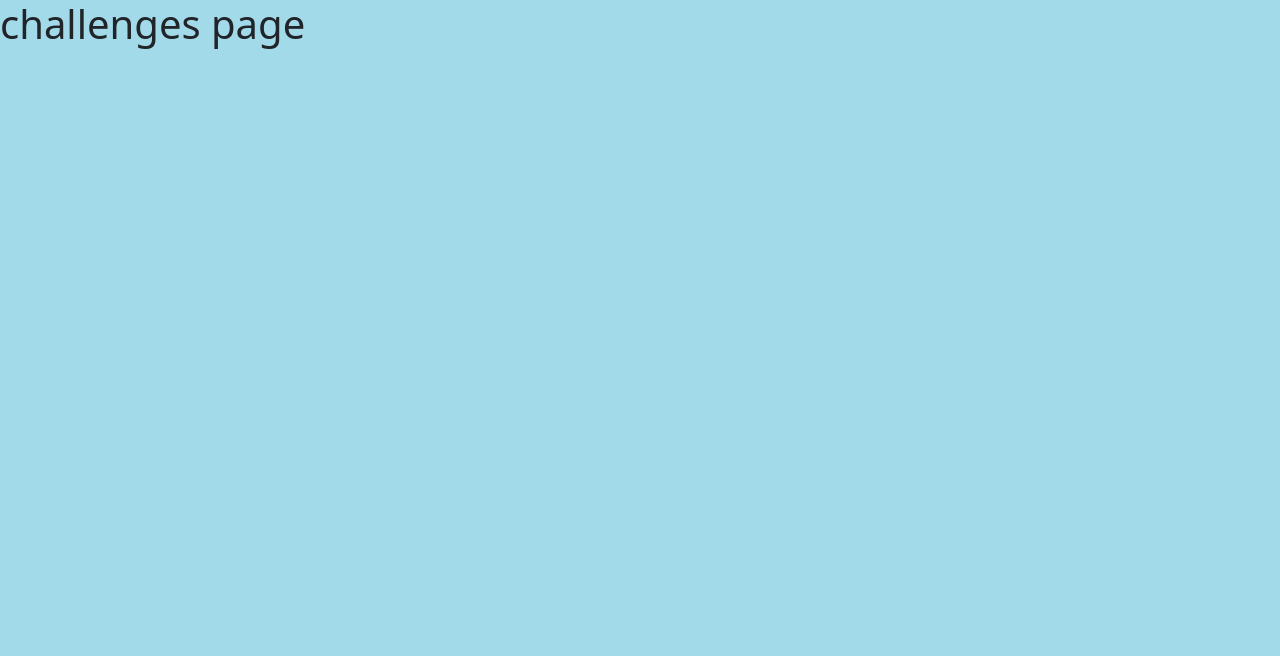
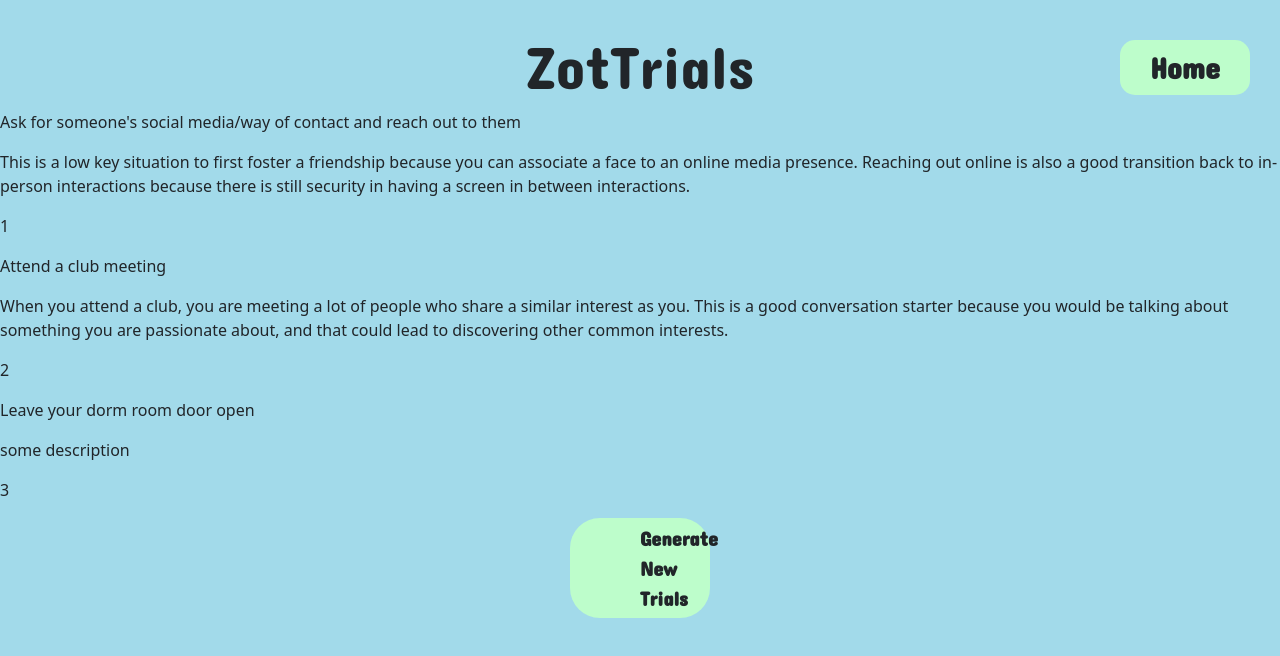
Before and after one commit to michellelin1/Zotciety, a React (Create React App) app: page /challenges in a window 1280 px wide. Shown: the top 656 px of the page. Built offline with nearby package versions, Linux system fonts and the light colour scheme.

Commit message:
generate random prompts

```diff
--- /dev/null
+++ b/src/pages/challenges/Challenges.css
@@ -0,0 +1,35 @@
+@import url('https://fonts.googleapis.com/css2?family=Concert+One&display=swap');
+
+.title {
+    text-align: center;
+    font-family: 'Concert One';
+    font-size: 60px;
+    margin-top: 30px;
+}
+
+/* body {
+    background-color: #A2DAEA !important;
+} */
+
+.home-btn {
+    background-color: #BDFDCB !important;
+    border-color: black !important;
+    font-family: 'Concert One';
+    font-size: 30px;
+    float: right;
+    margin-top: -70px;
+    margin-right: 30px;
+    border-width: 2px;
+    border-radius: 15px;
+}
+
+.refresh-btn {
+    font-family: 'Concert One';
+    font-size: 20px;
+    background-color: #BDFDCB !important;
+    border-color: black !important;
+    border-width: 2px;
+    border-radius: 30px;
+    padding-left: 70px;
+    padding-right: 70px;
+}
--- a/src/pages/challenges/Challenges.jsx
+++ b/src/pages/challenges/Challenges.jsx
@@ -1,9 +1,91 @@
-import React from "react";
+import { React, useState } from "react";
+import './Challenges.css'
+import 'bootstrap/dist/css/bootstrap.min.css';
+import { Link } from "react-router-dom";
+
+function randomChallenges(challenges){
+	let result = []
+	for(const c in challenges) {
+		const selectChallenge = challenges[c][Math.floor(Math.random()*challenges[c].length)];
+		result.push({
+			challenge: selectChallenge.challenge,
+			description: selectChallenge.description,
+			points: c
+		});
+	}
+	// console.log(result)
+	return result
+}
 
 export function Challenges() {
+	const challenges = {
+		1: [
+			{
+				challenge: "Smile at someone",
+				description: "Smiling at someone, a person you recognize from class or someone you just met, will help you give off a friendly presence and make you seem more approachable. There is not necessarily a lot of interaction between the two patrons but it can lead to more frequent interactions with the receiver."
+			},
+			{
+				challenge: "Compliment someone",
+				description: "This is almost a fool proof way to start a small-talk conversation. And depending on how comfortable you are with the person you are complementing, you can either leave it at that or continue the conversation."
+			},
+			{
+				challenge: "Ask for someone's social media/way of contact and reach out to them",
+				description: "This is a low key situation to first foster a friendship because you can associate a face to an online media presence. Reaching out online is also a good transition back to in-person interactions because there is still security in having a screen in between interactions.",
+			}
+		],
+		2: [
+			{
+				challenge: "Attend an in-person resident hall event",
+				description: "These events are a great place to meet your hallmates. There is no planning involved on your part, and you will likely meet extroverted people. And! Quick tip- extroverted people are a great source to meeting new people!"
+			},
+			{
+				challenge: "Attend a club meeting",
+				description: "When you attend a club, you are meeting a lot  of people who share a similar interest as you. This is a good conversation starter because you would be talking about something you are passionate about, and that could lead to discovering other common interests."
+			},
+			{
+				challenge: "Attend an in-person resident hall event",
+				description: "These events are a great place to meet your hallmates. There is no planning involved on your part, and you will likely meet extroverted people. And! Quick tip- extroverted people are a great source to meeting new people!",
+			},
+		],
+		3: [
+			{
+				challenge: "Sit next to someone new in lecture",
+				description: "some description"
+			},
+			{
+				challenge: "Go off-campus with someone- get boba or watch a movie, etc",
+				description: "some description"
+			},
+			{
+				challenge: "Leave your dorm room door open",
+				description: "some description",
+			}
+		]
+	}
+
+	const [currChallenges, setCurrChallenges] = useState(randomChallenges(challenges));
+
+
+	function newChallenges() {
+		setCurrChallenges(randomChallenges(challenges))
+	}
+
+	const listChallenges = currChallenges.map(challenge =>
+		<div key={challenge.challenge}>
+			<p>{challenge.challenge}</p>
+			<p>{challenge.description}</p>
+			<p>{challenge.points}</p>
+		</div>
+	);
+
   return (
     <div>
-			<h1>challenges page</h1>
+			<h1 className="title">ZotTrials</h1>
+			<Link to="/">
+				<button type="button" className="btn btn-lg home-btn">Home</button>
+			</Link>
+			{listChallenges}
+			<center><button type="button" className="btn refresh-btn" onClick={() => newChallenges()}>Generate New Trials</button></center>
     </div>
     );
 }
```
